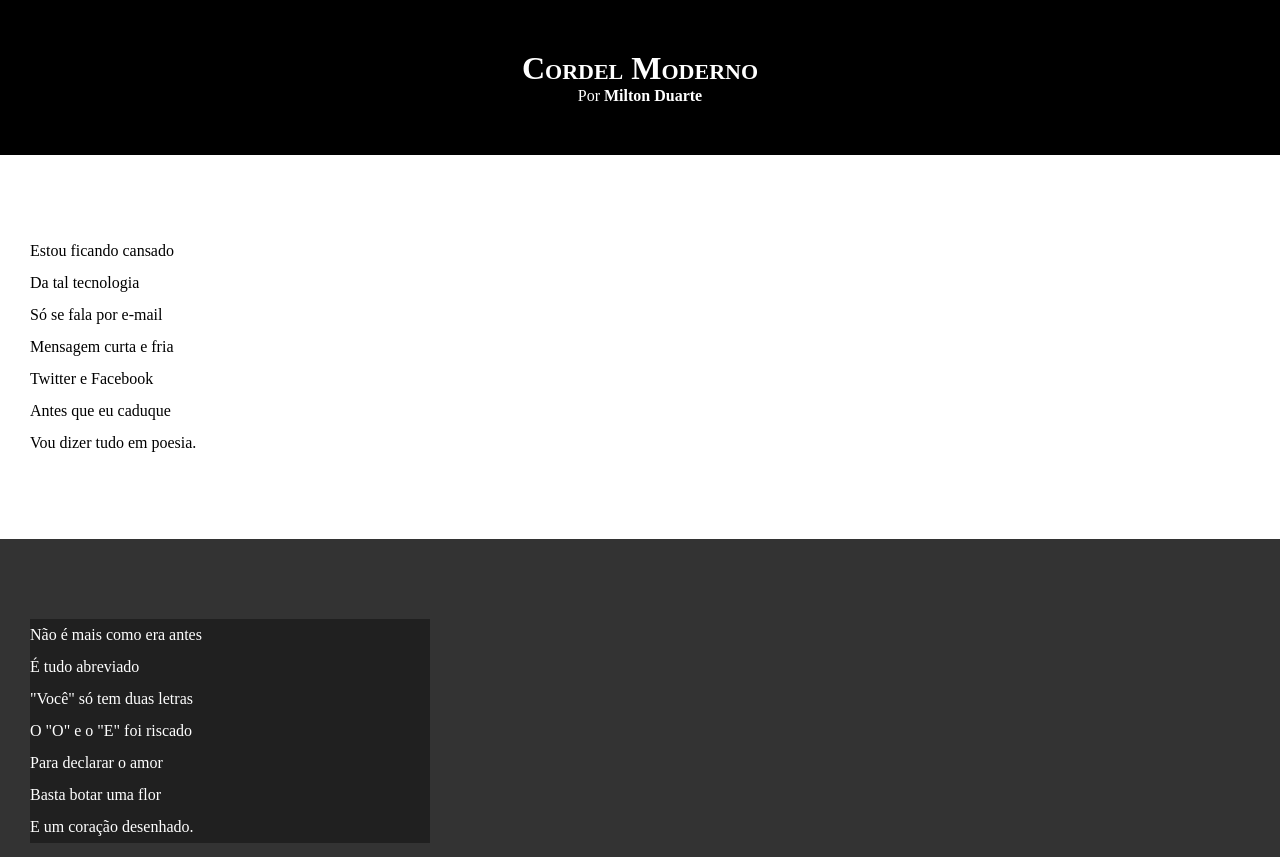
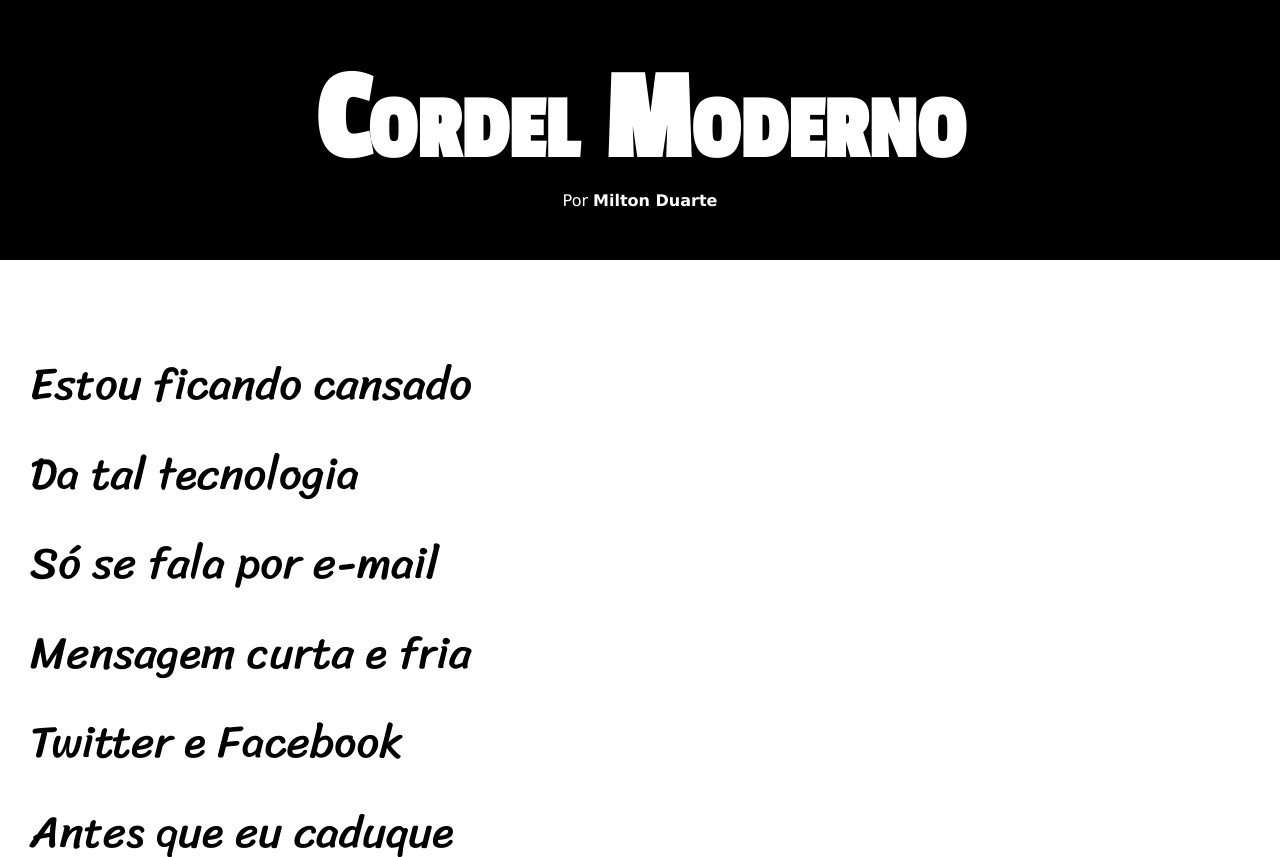
Before and after one commit to cassioramos300/desafio012, a plain HTML site: page index.html in a window 1280 px wide. Shown: the top 857 px of the page. Drawn offline with Linux system fonts and the light colour scheme.

Commit message:
Update style.css

```diff
--- a/estilo/style.css
+++ b/estilo/style.css
@@ -1,13 +1,27 @@
 @charset "UTF-8";
+
+
+@import url('https://fonts.googleapis.com/css2?family=Bebas+Neue&family=Passion+One&display=swap');
+
+@import url('https://fonts.googleapis.com/css2?family=Bebas+Neue&family=Passion+One&family=Sriracha&display=swap');
+
+:root{
+    --fonte1:Verdana, Geneva, Tahoma, sans-serif;
+    --font2: 'Passion One', cursive;
+    --fonte3:'Sriracha', cursive;
+}
 
 *{
     margin: 0px;
     padding: 0px;
+    font-size: 1em;
+
 }
 
 html,body{
     min-height: 100%;
     background-color: darkgrey;
+    font-family: var(--fonte1);
 }
 
 header{
@@ -19,6 +33,8 @@ header{
 header > h1{
     padding-top: 50px;
     font-variant: small-caps;
+    font-family: var(--font2);
+    font-size: 10vw;
 }
 
 header > p{
@@ -40,10 +56,13 @@ section{
     padding-bottom: 10vh;
     line-height: 2em;
     padding-left: 30px;
+    font-family: var(--fonte3);
+    font-size: 3.5vw;
 }
 
 section.imagem > p{
-    width: 400px;
+    display: inline-block;
+    padding: 5px;
     background-color: rgba(0, 0, 0, 0.366);
 }
 
```
